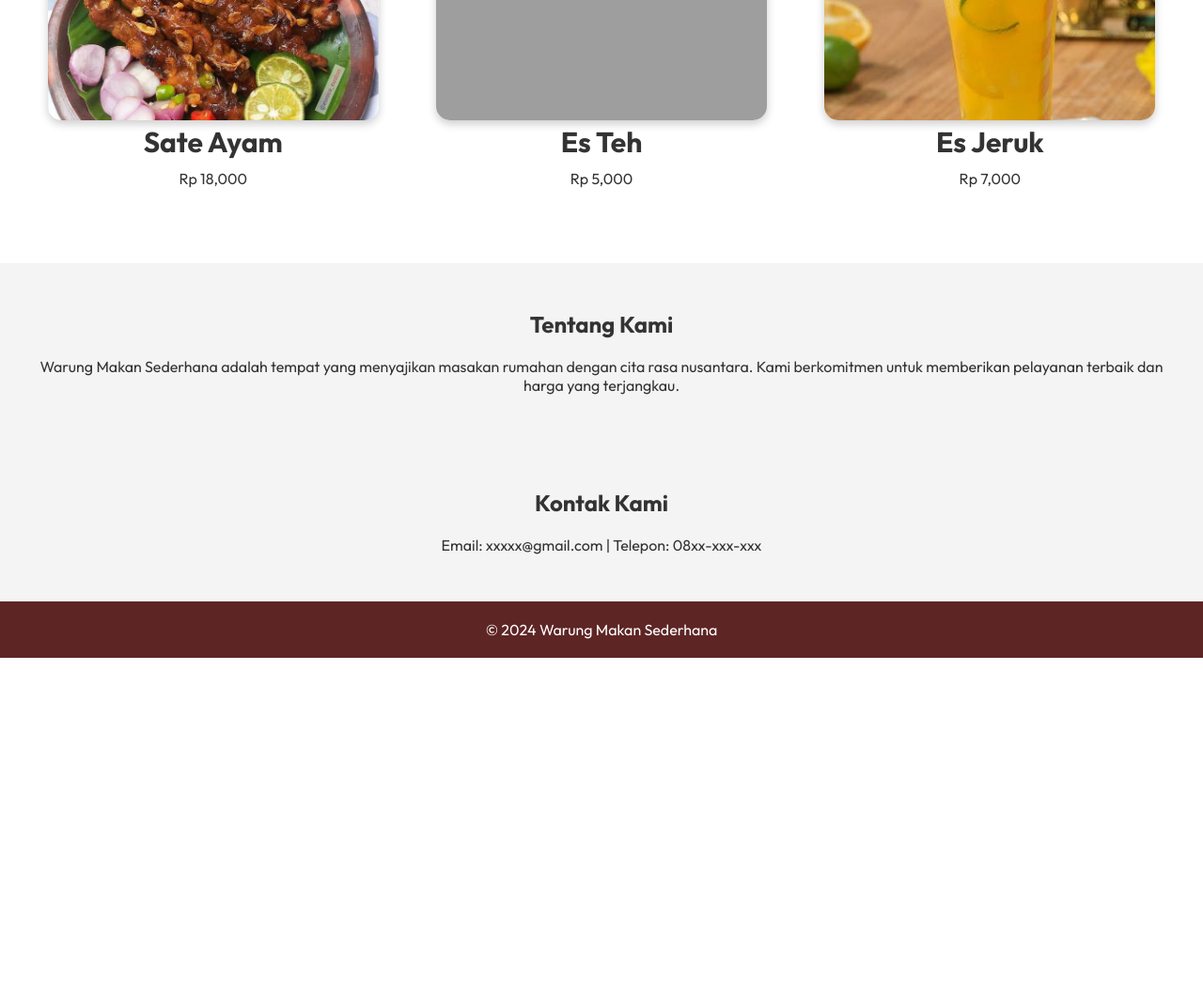
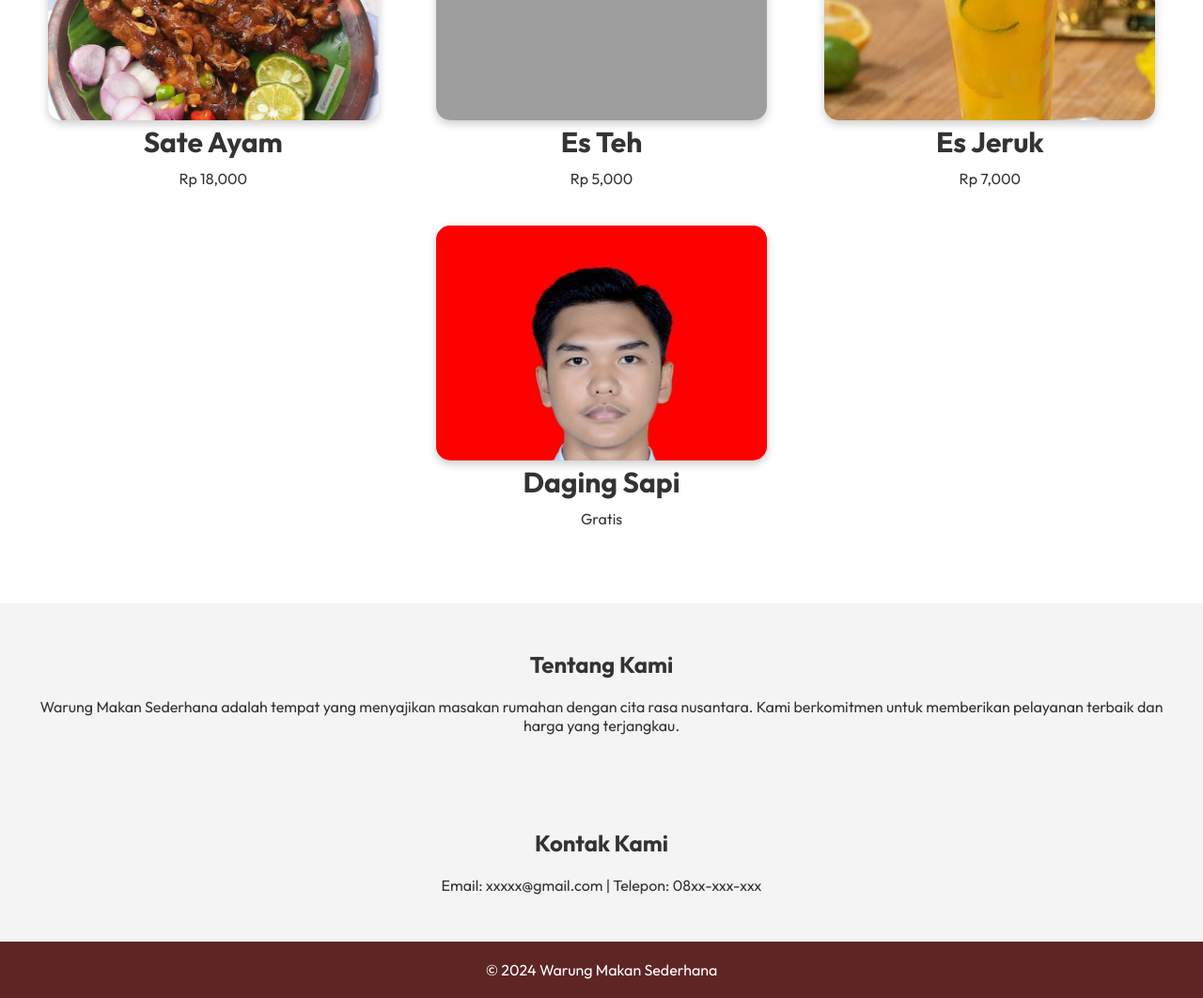
Before and after one commit to arilandrian/RPL-kelompok-11, a PHP site: page / in a window 1280 px wide. Shown: the part 1223-2285 px from the top of the page at 94% size. Before the commit the page ends 1923 px from the top, so only its background shows below. Run offline with PHP 8.4, Linux system fonts and the light colour scheme; grey boxes are pictures that could not be loaded.

Commit message:
MUHAMMAD ARIL ANDRIAN_F1G123024_UJIANRPL

```diff
--- a/index.php
+++ b/index.php
@@ -83,6 +83,11 @@ $loggedIn = isset($_SESSION['username']);
                 <h3>Es Jeruk</h3>
                 <p>Rp 7,000</p>
             </div>
+            <div class="menu-item">
+                <img src="gambar/MUHAMMAD_ARIL_ANDRIAN.jpg" alt="Daging Sapi">
+                <h3>Daging Sapi</h3>
+                <p>Gratis</p>
+            </div>
         </div>
     </section>
 
```
Also changed, not shown: gambar/MUHAMMAD_ARIL_ANDRIAN.jpg (added).
